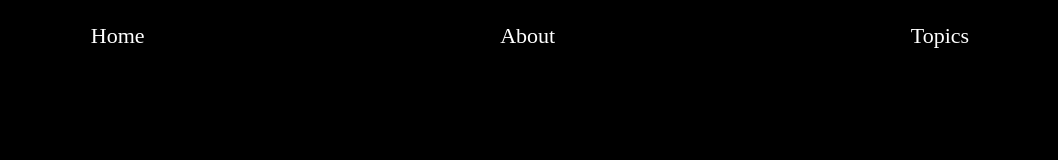
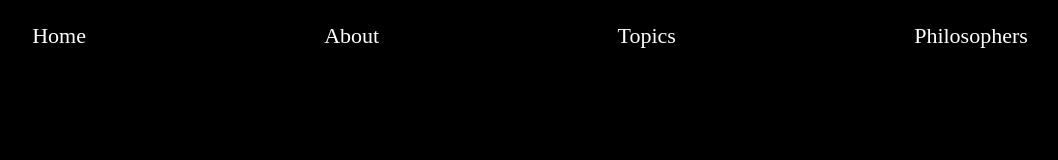
Before and after one commit to danielmruales/philosophy, a React (Create React App) app: page / in a window 1280 px wide. Shown: the top 160 px of the page, without its empty margins (110-1168 px from the left). Built offline with nearby package versions, Linux system fonts and the light colour scheme.

Commit message:
added philosophers tab to nav bar

```diff
--- a/src/Nav/Nav.js
+++ b/src/Nav/Nav.js
@@ -8,6 +8,7 @@ const Nav = () => {
             <Link to='/' className='navItems'>Home</Link>
             <Link to='/about' className='navItems'>About</Link>
             <Link to='/topics' className='navItems'>Topics</Link>
+            <Link to='/philosophers' className='navItems'>Philosophers</Link>
         </div>
     );
 };
```
